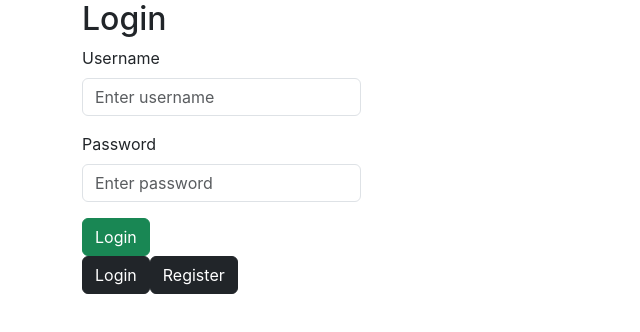
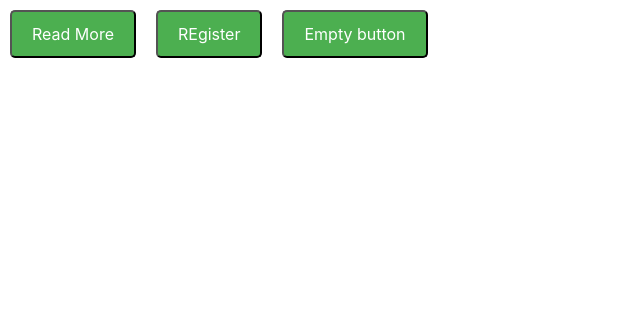
Before and after one commit to rohit-kashyap-1/react-batch-10.30, a React (Create React App) app: page / in a window 1280 px wide. Shown: the top 332 px of the page, without its empty margins (0-640 px from the left). Built offline with nearby package versions, Linux system fonts and the light colour scheme.

Commit message:
20 december -2

```diff
--- a/src/App.js
+++ b/src/App.js
@@ -1,34 +1,22 @@
 import logo from './logo.svg';
 import './App.css';
 import { useState } from 'react';
+import Button from './components/Button';
 
-import ChildComponent from './components/ChildComponent';
-import DefaultForm from './components/DefaultForm';
 
 function App() {
-  let [registerd, setRegister] = useState(true)
 
-  function handleRegister(){
-    if(registerd==true){
-      setRegister(false)
-    }else{
-      setRegister(true)
-    }
-
-    console.log(registerd)
+  function handleClick(){
+    console.log('Button Click 1')
   }
-
+  function handleClick2(){
+    console.log('REgister')
+  }
   return (
     <div className="App">
-      {/* <ChildComponent title={"Login Form"} parap={"hello world"} /> */}
-      <div className='container'>
-
-        <div className='w-25'>
-          <DefaultForm  registerd={registerd} />
-        </div>
-        <button onClick={handleRegister} className='btn btn-dark'>Login</button>
-        <button onClick={handleRegister} className='btn btn-dark'>Register</button>
-      </div>
+      <Button title={"Read More"} action={handleClick} />
+      <Button title={"REgister"} action={handleClick2} />
+      <Button title={"Empty button"} />
     </div>
   );
 }
--- /dev/null
+++ b/src/components/Button.js
@@ -0,0 +1,14 @@
+import React from 'react'
+
+export default function Button({title,action}) {
+    const style={backgroundColor:'#4caf50',color:'white',padding:'10px 20px', borderRadius:'5px',margin:10}
+    console.log(action)
+    function DefaultAction(){
+        console.log('hello')
+    }
+  return (
+    <>
+    <button onClick={(action==undefined)?DefaultAction:action}  style={style}>{title}</button>
+    </>
+  )
+}
```
Also changed, not shown: src/components/ConditionalComponent1.js (+10 -0 lines).
